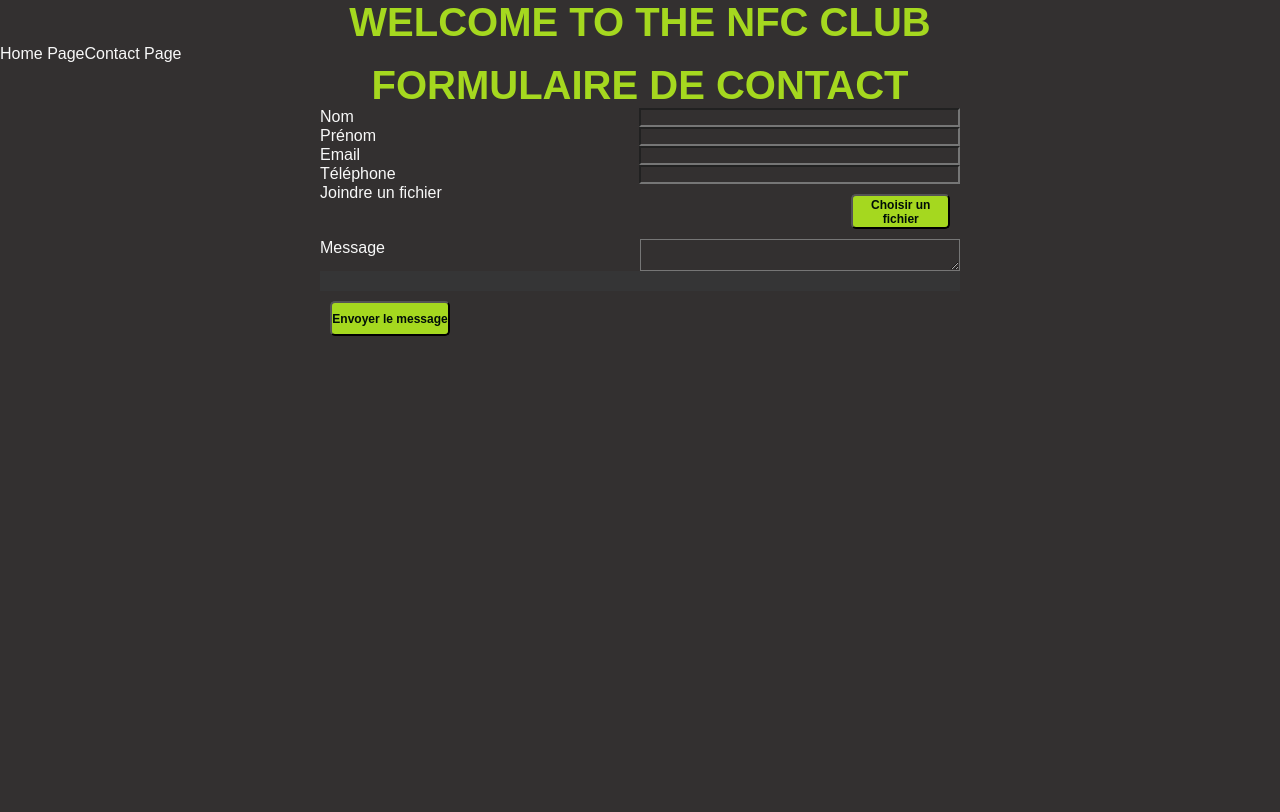
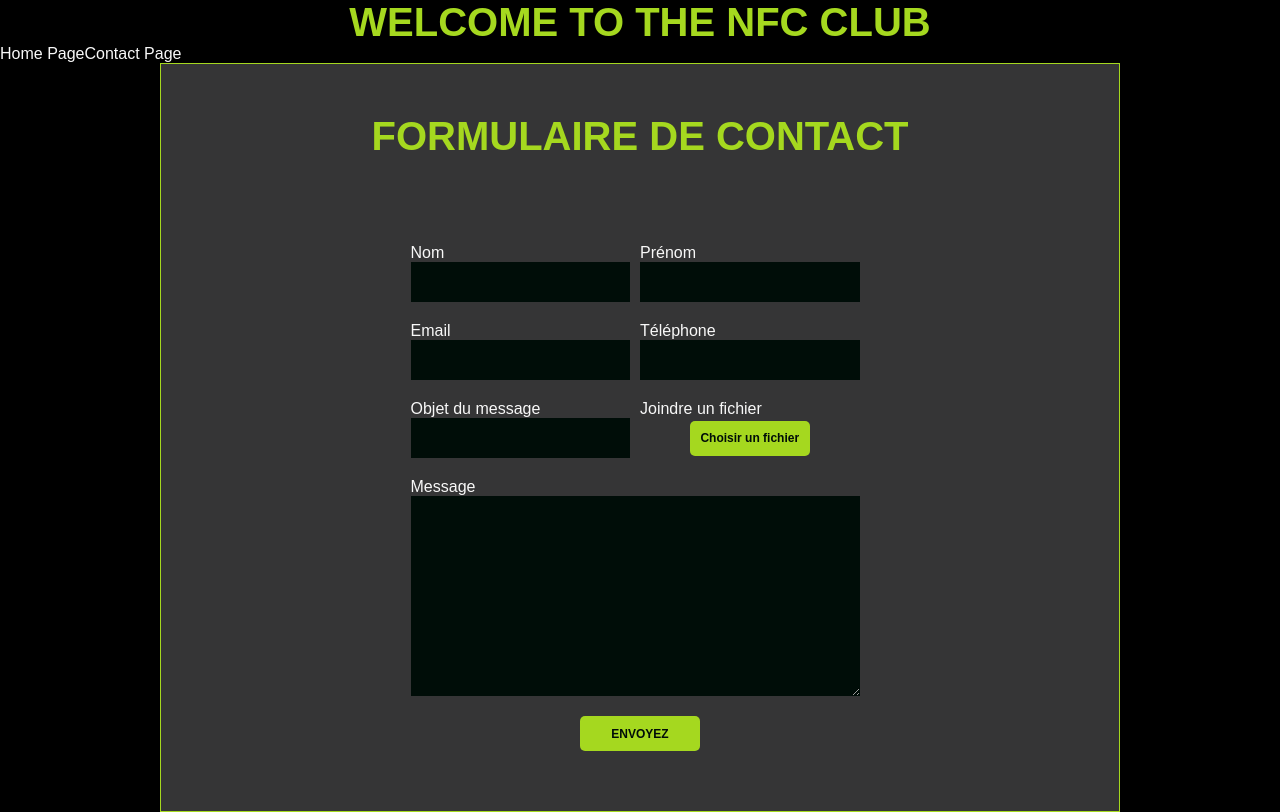
Before and after one commit to Maea-M/footballclub, an Angular app: page /contact in a window 1280 px wide. Built offline with nearby package versions, Linux system fonts and the light colour scheme.

Commit message:
adding css in component contact

```diff
--- a/src/app/contact/contact.component.css
+++ b/src/app/contact/contact.component.css
@@ -3,16 +3,37 @@
     flex-direction: column;
     justify-content: center;
     align-items: center;
+    background-color: #353536;
+    width: 75%;
+    margin: auto;
+    border: #A5D81F 0.5px solid;
+}
+
+h1{
+    background-color: #353536;
+    margin-bottom: 25px;
+    margin-top: 50px;
 }
 
 form{
-    background-color: #353536;
     display: flex;
     flex-wrap: wrap;
     justify-content: center;
     width: 50%;
     height: 100%;
     gap: 20px;
+    margin: 50px;
+    padding: 10px;
+    background-color: #353536;
+}
+
+input {
+    display: flex;
+    width: 75%;
+    background-color: #000d08;
+    width: 100%;
+    height:40px;
+    border: #000d08;
 }
 
 button{
@@ -20,20 +41,45 @@ button{
     height:35px;
     font-size: 12px;
     background-color:#A5D81F;
+    border: #A5D81F;
     color: #000d08;
     border-radius: 5px;
     cursor: pointer;
     font-weight: bold;
-    margin: 10px;
     justify-content: center;
     text-align: center;
+    margin: auto;
 }
 
-.button {
-    text-transform: uppercase;
+ul {
+    display: flex;
+    flex-direction: row;
 }
 
 li {
     display: flex;
-    flex-direction: row;
+    flex-direction: column;
+    background-color:#353536;
+    padding-right: 10px;
 }
+
+label{
+    font-size: 16px;
+    display: flex;
+    flex-direction: column;
+    gap: 10px;
+    background-color:#353536;
+
+}
+
+textarea{
+    width: 100%;
+    height: 200px;
+    background-color:#000d08;
+    border: #000d08;
+}
+
+div.button{
+    background-color:#353536;
+    display: flex;
+}
--- a/src/app/contact/contact.component.html
+++ b/src/app/contact/contact.component.html
@@ -11,6 +11,9 @@
                 <label for="firstname">Prénom</label>
                 <input type="text" id="firstname" name="user_firstname">
             </li>
+        </ul>
+
+        <ul>
             <li>
                 <label for="email">Email</label>
                 <input type="email" id="email" name="user_email">
@@ -20,12 +23,20 @@
                 <label for="phone">Téléphone</label>
                 <input type="tel" id="phone" name="user_phone">
             </li>
+        </ul>
 
+        <ul>
+            <li>
+                <label for="object">Objet du message</label>
+                <input type="text">
+            </li>
             <li>
                 <label for="file">Joindre un fichier</label>
                 <button type="submit">Choisir un fichier</button>
             </li>
+        </ul>
 
+        <ul>
             <li>
                 <label for="message">Message</label>
                 <textarea id="message" name="user_message"></textarea>
@@ -33,7 +44,7 @@
         </ul>
 
         <div class="button">
-            <button type="submit">Envoyer le message</button>
+            <button type="submit">ENVOYEZ</button>
         </div>
 
     </form>
--- a/src/styles.css
+++ b/src/styles.css
@@ -17,7 +17,7 @@ a {
 /** Basic styles **/
 * {
     font-family: "Dela Gothic One", "Montserrat", Arial, Helvetica, sans-serif;
-    background-color: rgb(51, 48, 48);
+    background-color: black;
     color: #f8f8f8;
     width: 100%;
 }
```
